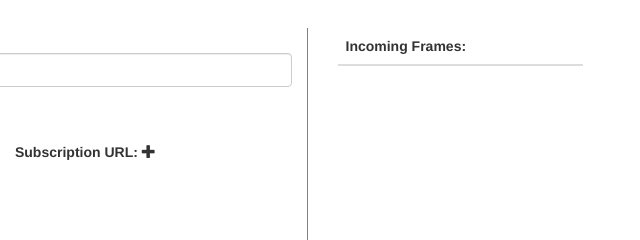
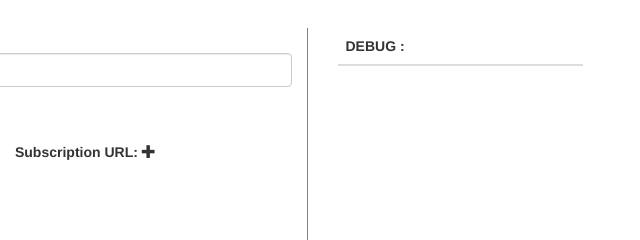
Before and after one commit to rishabhhanday/stomp-client-v2, a website built with webpack: page starter/src/index.html in a window 1280 px wide. Shown: the top 240 px of the page, 640-1280 px from the left. Built offline with nearby package versions, Linux system fonts and the light colour scheme.

Commit message:
changed UI

```diff
--- a/starter/src/index.html
+++ b/starter/src/index.html
@@ -142,7 +142,7 @@ Javascript and reload this page!</h2></noscript>-->
                     <table id="conversation-2" class="table table-hover">
                         <thead>
                             <tr>
-                                <th>Incoming Frames:</th>
+                                <th>DEBUG :</th>
                             </tr>
                         </thead>
                         <tbody id="frames">
```
Also changed, not shown: index.html (+1 -1 lines).
